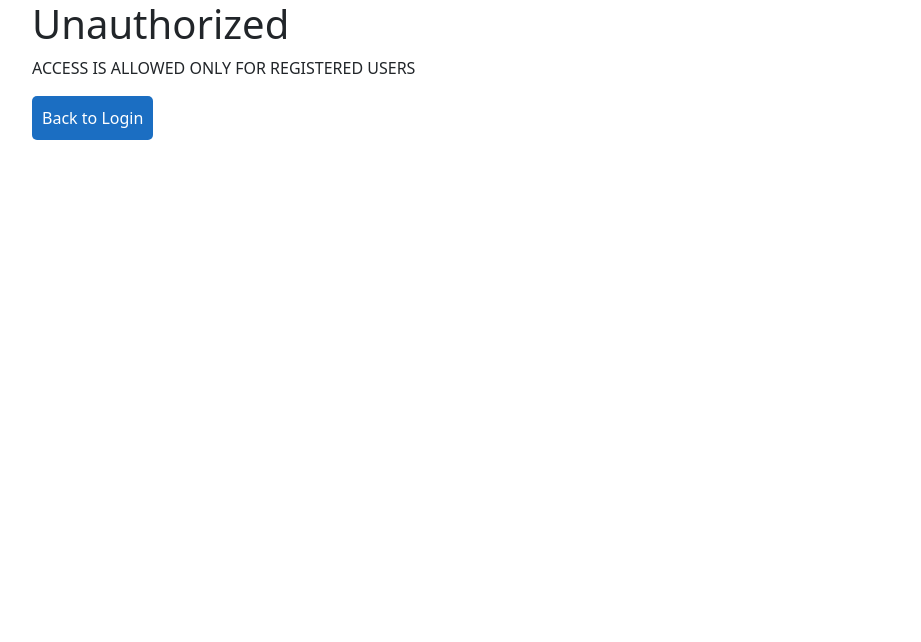
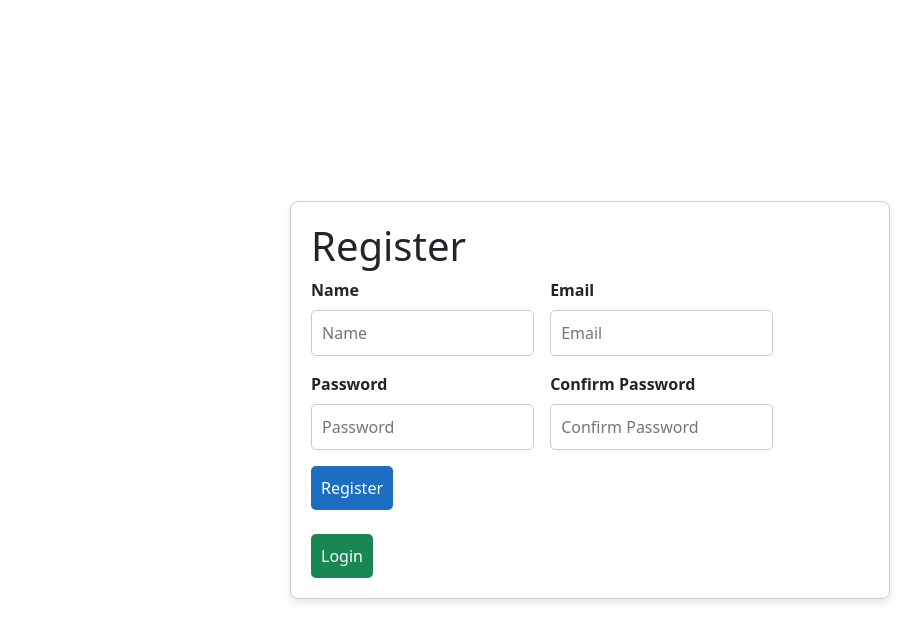
Before and after one commit to Putuagra/Inventory-App, a React (Create React App) app in the folder Client/ClientApp/: page /register in a window 1280 px wide. Before the commit this address led to /error401. Shown: the top 642 px of the page, without its empty margins (50-971 px from the left). Built offline with nearby package versions, Linux system fonts and the light colour scheme.

Commit message:
feat: refactor repository

```diff
--- a/Client/ClientApp/src/pages/Register.jsx
+++ b/Client/ClientApp/src/pages/Register.jsx
@@ -1,9 +1,9 @@
 import { checkEmailAvailability } from "../apis/UserAPI"
 import UserForm from "../components/users/UserForm"
-import UserRepository from "../repositories/UserRepository"
+import AuthRepository from "../repositories/AuthRepository"
 
 const Register = () => {
-    const { handleRegister } = UserRepository()
+    const { handleRegister } = AuthRepository()
     return (
         <div>
             <UserForm
```
